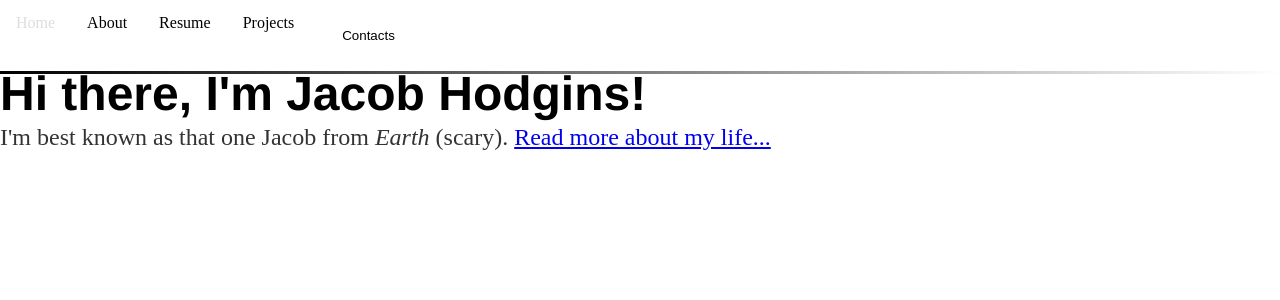
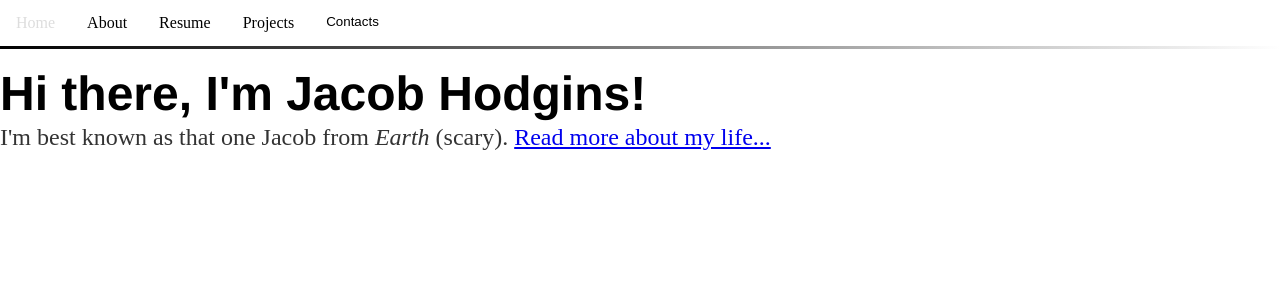
Before and after one commit to JacobHodgins/hodginsjacob, a Jekyll site: the page built from index.html, in a window 1280 px wide. Shown: the top 300 px of the page. Built offline with Jekyll 4.4.1, drawn with Linux system fonts in a browser that asks for light colours; the list of posts is cut into pages by our own code.

Commit message:
Update main.css
add corrections to dropdown padding

```diff
--- a/css/main.css
+++ b/css/main.css
@@ -15,7 +15,7 @@ nav.navbar {
 }
 
 /* styling for navbar elements */
-nav.navbar a, .dropdown {
+nav.navbar a {
   float: left;
   display: block;
   color: black;
@@ -23,6 +23,14 @@ nav.navbar a, .dropdown {
   padding: 14px 16px;
   text-decoration: none;
 }
+
+.dropdown {
+  float: left;
+  display: block;
+  color: black;
+  text-align: center;
+  text-decoration: none;
+ }
 
 .dropdown button.dropbtn {
   display: block;
```
